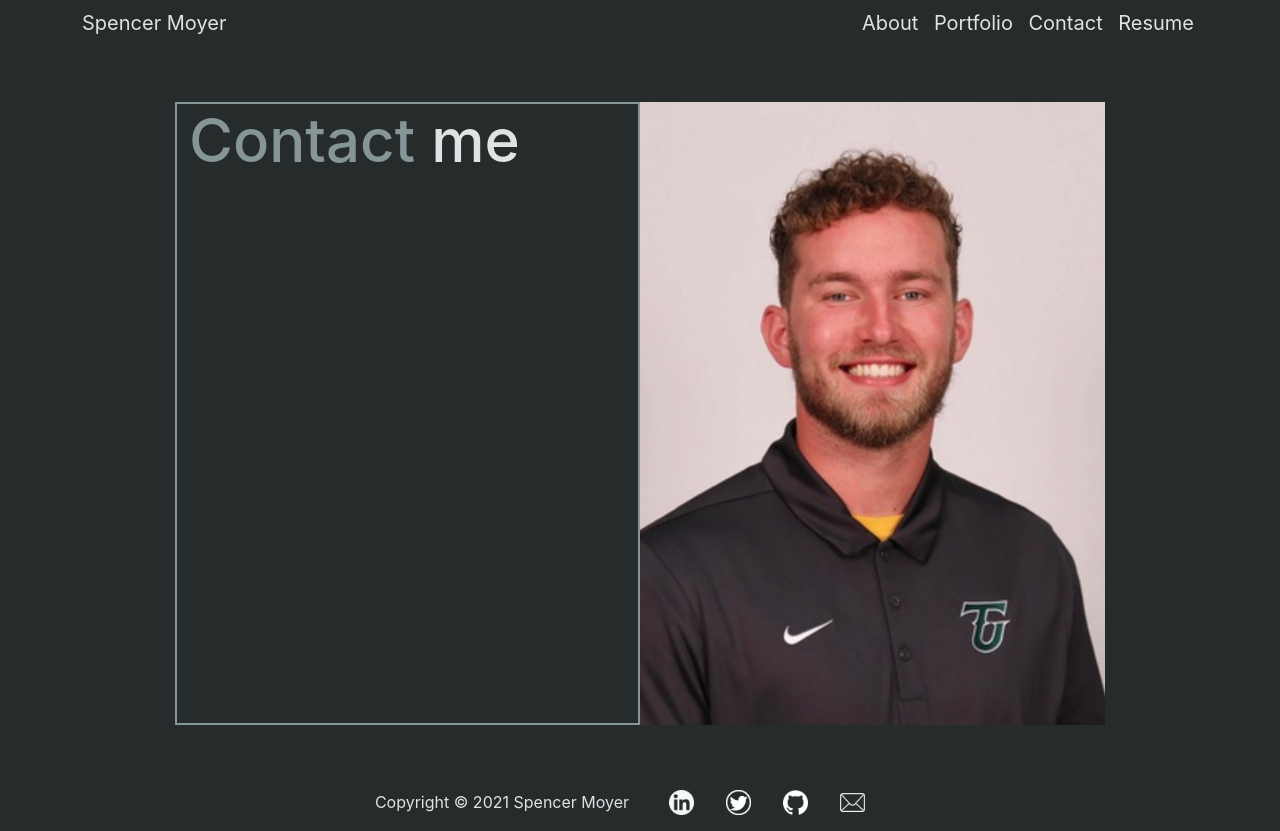
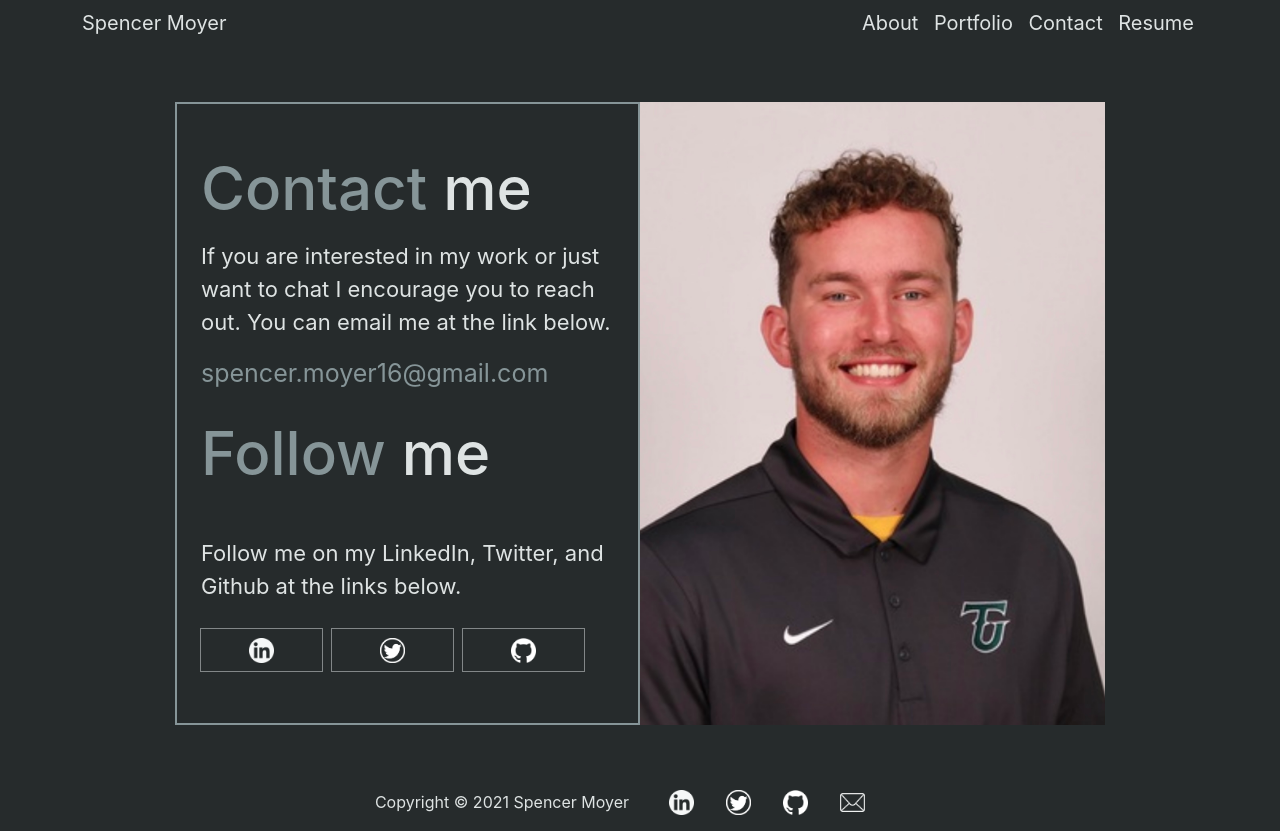
Before and after one commit to spencermoyer22/my-portfolio, a React (Create React App) app in the folder client/: page /contact in a window 1280 px wide. Built offline with nearby package versions, Linux system fonts and the light colour scheme.

Commit message:
finished first edit of contact page

```diff
--- a/client/src/components/Contact/index.js
+++ b/client/src/components/Contact/index.js
@@ -3,10 +3,17 @@ function Contact() {
     return (
         <div className='container mt-5'>
             <div className='row d-flex justify-content-center'>
-                <div className='col-12 col-lg-5 contact-section pe-0'>
-                    <h1 style={{fontSize: 60}}><span className='tertiary'>Contact</span> me</h1>
+                <div className='col-12 col-xl-5 contact-section px-4 pt-4 pt-xl-5'>
+                    <h2 style={{ fontSize: 60 }}><span className='tertiary'>Contact</span> me</h2>
+                    <p style={{ fontSize: 22 }} className='mt-3 mt-xlg-5'>If you are interested in my work or just want to chat I encourage you to reach out. You can email me at the link below.</p>
+                    <a href="mailto:spencer.moyer16@yahoo.com" className='text-decoration-none tertiary middle' style={{ fontSize: 25 }}>spencer.moyer16@gmail.com</a>
+                    <h2 style={{ fontSize: 60 }} className='mt-4 mt-xxl-5'><span className='tertiary'>Follow</span> me</h2>
+                    <p style={{ fontSize: 22 }} className='mt-5'>Follow me on my LinkedIn, Twitter, and Github at the links below.</p>
+                    <button className='px-5 py-2 btn-contact'><a href="https://www.linkedin.com/in/spencer-moyer-08b347133/" target="_blank" rel='noreferrer'><img src={require("../../assets/images/linkedin-logo.png").default} alt="LinkedIn logo" style={{ height: 25 }} /></a></button>
+                    <button className='px-5 py-2 btn-contact'><a href="https://twitter.com/spencer_moyer22" target="_blank" rel='noreferrer'><img src={require('../../assets/images/twitter-logo.png').default} alt="Twitter logo" style={{ height: 25 }} /></a></button>
+                    <button className='px-5 py-2 btn-contact'><a href="https://github.com/spencermoyer22" target="_blank" rel='noreferrer'><img src={require('../../assets/images/github-logo.png').default} alt="GitHub logo" style={{ height: 25 }} /></a></button>
                 </div>
-                <div className='col-5 px-0 d-none d-lg-inline'>
+                <div className='col-5 px-0 d-none d-xl-inline'>
                     <img src={require('../../assets/images/selfie.jpeg').default} alt='me' className='w-100' />
                 </div>
             </div>
--- a/client/src/index.css
+++ b/client/src/index.css
@@ -100,4 +100,24 @@ a:hover {
   border: 2px solid var(--tertiary-color);
 }
 
+.btn-contact {
+  border: 0 solid;
+  background-color: var(--primary-color);
+  box-shadow: inset 0 0 20px rgba(222, 227, 227, 0);
+  outline: 1px solid;
+  outline-color: rgba(222, 227, 227, .5);
+  outline-offset: 0px;
+  text-shadow: none;
+  transition: all 1250ms cubic-bezier(0.19, 1, 0.22, 1);
+  margin: 10px 10px 20px 0;
+}
+
+.btn-contact:hover {
+  border: 1px solid;
+  box-shadow: inset 0 0 20px rgba(222, 227, 227, .5), 0 0 20px rgba(222, 227, 227, .2);
+  outline-color: rgba(222, 227, 227, 0);
+  outline-offset: 15px;
+  text-shadow: 1px 1px 2px #427388;
+}
+
 /* finish contact page */
```
Also changed, not shown: client/src/components/Footer/index.js (+6 -6 lines).
